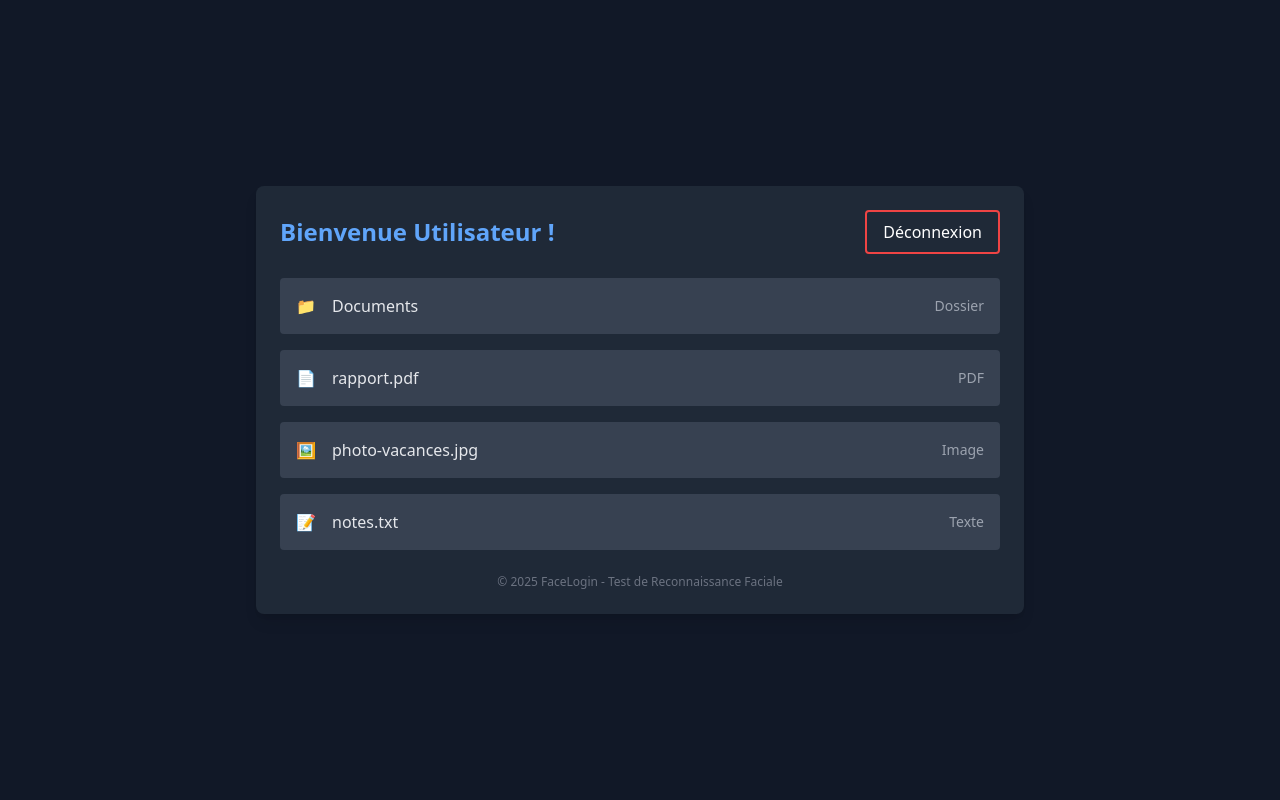
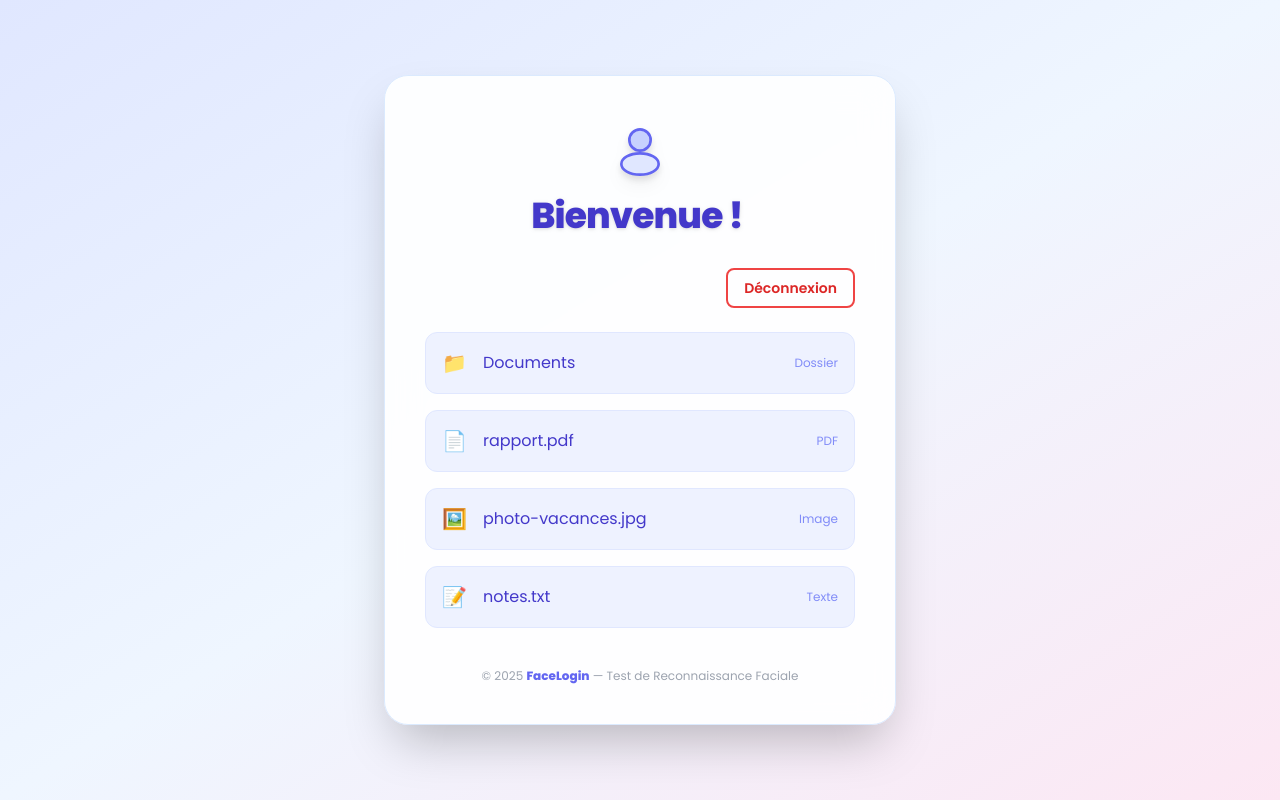
Before and after one commit to adriendeval/face-login, a plain HTML site: page documents.html in a window 1280 px wide. Drawn offline with nearby package versions, Linux system fonts and the light colour scheme; sample sign-in values are in the browser's storage.

Commit message:
Modifications du design

```diff
--- a/documents.html
+++ b/documents.html
@@ -1,65 +1,69 @@
 <!DOCTYPE html>
 <html lang="fr">
-
 <head>
     <meta charset="UTF-8">
     <meta name="viewport" content="width=device-width, initial-scale=1.0">
-    <script src="script.js"></script>
     <title>Espace personnel</title>
+    <script src="https://cdn.tailwindcss.com"></script>
+    <link href="https://fonts.googleapis.com/css2?family=Poppins:wght@400;600;800&display=swap" rel="stylesheet">
     <script>
         // Supposons que referenceImageName est défini dans script.js
         window.onload = function () {
             // Modifier le <title>
-            document.title = 'Espace Personnel de ' + referenceImageName;
+            document.title = 'Espace Personnel de ' + (window.referenceImageName || '');
 
             // Modifier le <h1>
             const h1 = document.querySelector('h1');
-            h1.textContent = 'Bienvenue ' + referenceImageName + ' !';
+            h1.textContent = 'Bienvenue ' + (window.referenceImageName || '') + ' !';
 
-            // Ajouter un <span> (exemple décoratif)
+            // Ajouter un <span> décoratif
             const span = document.createElement("span");
             span.style.marginLeft = "6px";
             h1.appendChild(span);
         };
     </script>
-
-    <script src="https://cdn.tailwindcss.com"></script>
 </head>
-
-<body class="min-h-screen flex items-center justify-center bg-gray-900 text-gray-200">
-    <main class="w-full max-w-3xl bg-gray-800 rounded-lg shadow-lg p-6 p-4">
-        <div class="flex justify-between items-center">
-            <h1 class="text-2xl font-bold text-blue-400">Bienvenue
-            </h1>
+<body class="min-h-screen flex items-center justify-center bg-gradient-to-br from-indigo-100 via-blue-50 to-pink-100 text-gray-900 font-['Poppins',sans-serif]">
+    <main class="w-full max-w-lg bg-white/90 rounded-3xl shadow-2xl p-10 border border-blue-100 backdrop-blur-lg">
+        <div class="text-center mb-8">
+            <div class="flex justify-center mb-4">
+                <svg class="w-16 h-16 text-indigo-500 drop-shadow-lg" fill="none" stroke="currentColor" stroke-width="1.5" viewBox="0 0 48 48">
+                    <circle cx="24" cy="18" r="8" stroke="currentColor" stroke-width="2" fill="#c7d2fe"/>
+                    <ellipse cx="24" cy="36" rx="14" ry="8" stroke="currentColor" stroke-width="2" fill="#e0e7ff"/>
+                </svg>
+            </div>
+            <h1 class="text-4xl font-extrabold text-indigo-700 tracking-tight drop-shadow">Bienvenue !</h1>
+        </div>
+        <div class="flex justify-end mb-6">
             <button id="logout"
-                class="px-4 py-2 bg-transparent border-solid border-2 border-red-500 text-white rounded hover:bg-red-600 hover:border-red-600 transition duration-100">
+                class="px-4 py-2 bg-transparent border-2 border-red-500 text-red-600 rounded-lg font-semibold hover:bg-red-50 hover:border-red-600 transition duration-150 text-sm focus:outline-none focus:ring-2 focus:ring-red-300">
                 Déconnexion
             </button>
         </div>
-        <ul class="mt-6 space-y-4">
-            <li class="flex items-center justify-between bg-gray-700 p-4 rounded hover:bg-gray-600">
-                <span class="text-blue-400">📁</span>
-                <span class="flex-1 ml-4">Documents</span>
-                <span class="text-gray-400 text-sm">Dossier</span>
+        <ul class="space-y-4">
+            <li class="flex items-center justify-between bg-indigo-50 border border-indigo-100 p-4 rounded-xl hover:bg-indigo-100 transition">
+                <span class="text-indigo-400 text-xl">📁</span>
+                <span class="flex-1 ml-4 font-medium text-indigo-700">Documents</span>
+                <span class="text-indigo-400 text-xs">Dossier</span>
             </li>
-            <li class="flex items-center justify-between bg-gray-700 p-4 rounded hover:bg-gray-600">
-                <span class="text-blue-400">📄</span>
-                <span class="flex-1 ml-4">rapport.pdf</span>
-                <span class="text-gray-400 text-sm">PDF</span>
+            <li class="flex items-center justify-between bg-indigo-50 border border-indigo-100 p-4 rounded-xl hover:bg-indigo-100 transition">
+                <span class="text-indigo-400 text-xl">📄</span>
+                <span class="flex-1 ml-4 font-medium text-indigo-700">rapport.pdf</span>
+                <span class="text-indigo-400 text-xs">PDF</span>
             </li>
-            <li class="flex items-center justify-between bg-gray-700 p-4 rounded hover:bg-gray-600">
-                <span class="text-blue-400">🖼️</span>
-                <span class="flex-1 ml-4">photo-vacances.jpg</span>
-                <span class="text-gray-400 text-sm">Image</span>
+            <li class="flex items-center justify-between bg-indigo-50 border border-indigo-100 p-4 rounded-xl hover:bg-indigo-100 transition">
+                <span class="text-indigo-400 text-xl">🖼️</span>
+                <span class="flex-1 ml-4 font-medium text-indigo-700">photo-vacances.jpg</span>
+                <span class="text-indigo-400 text-xs">Image</span>
             </li>
-            <li class="flex items-center justify-between bg-gray-700 p-4 rounded hover:bg-gray-600">
-                <span class="text-blue-400">📝</span>
-                <span class="flex-1 ml-4">notes.txt</span>
-                <span class="text-gray-400 text-sm">Texte</span>
+            <li class="flex items-center justify-between bg-indigo-50 border border-indigo-100 p-4 rounded-xl hover:bg-indigo-100 transition">
+                <span class="text-indigo-400 text-xl">📝</span>
+                <span class="flex-1 ml-4 font-medium text-indigo-700">notes.txt</span>
+                <span class="text-indigo-400 text-xs">Texte</span>
             </li>
         </ul>
-        <div class="mt-6 text-center text-xs text-gray-500">
-            © 2025 FaceLogin - Test de Reconnaissance Faciale
+        <div class="mt-10 text-center text-xs text-gray-400">
+            © 2025 <span class="font-bold text-indigo-500">FaceLogin</span> — Test de Reconnaissance Faciale
         </div>
     </main>
     <script>
@@ -72,5 +76,4 @@
         }
     </script>
 </body>
-
 </html>
--- a/script.js
+++ b/script.js
@@ -70,7 +70,7 @@ async function startVideo() {
         console.warn("Webcam non disponible, passage à l'upload d'image.");
         video.style.display = "none";
         imageUploadContainer.style.display = "block";
-        messageDiv.textContent = "Webcam indisponible. Veuillez uploader une image.";
+        messageDiv.textContent = "Webcam indisponible. Veuillez envoyer une image.";
         setupImageUpload();
     }
 }
```
Also changed, not shown: index.html (+78 -30 lines), 1 other file.
